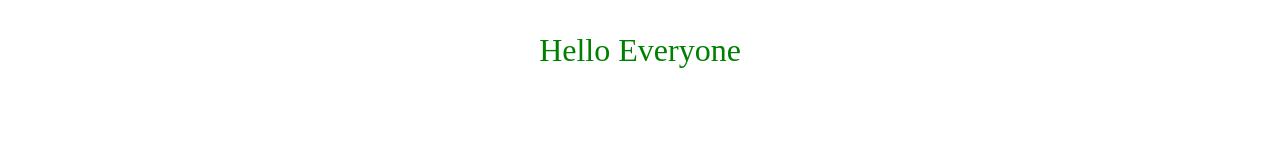
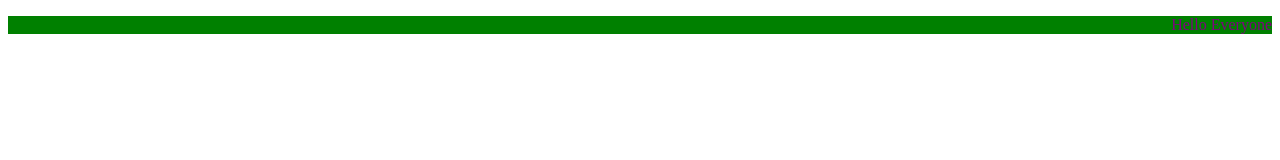
Before and after one commit to AELONG2001/develop, a plain HTML site: page index.html in a window 1280 px wide. Drawn offline with Linux system fonts and the light colour scheme.

Commit message:
overwrite style

```diff
--- a/style.css
+++ b/style.css
@@ -1,5 +1,6 @@
 .app-heading {
-    font-size: 32px;
-    color: green;
-    text-align: center;
+    font-size: 16px;
+    color: purple;
+    background-color: green;
+    text-align: right;
 }
```
